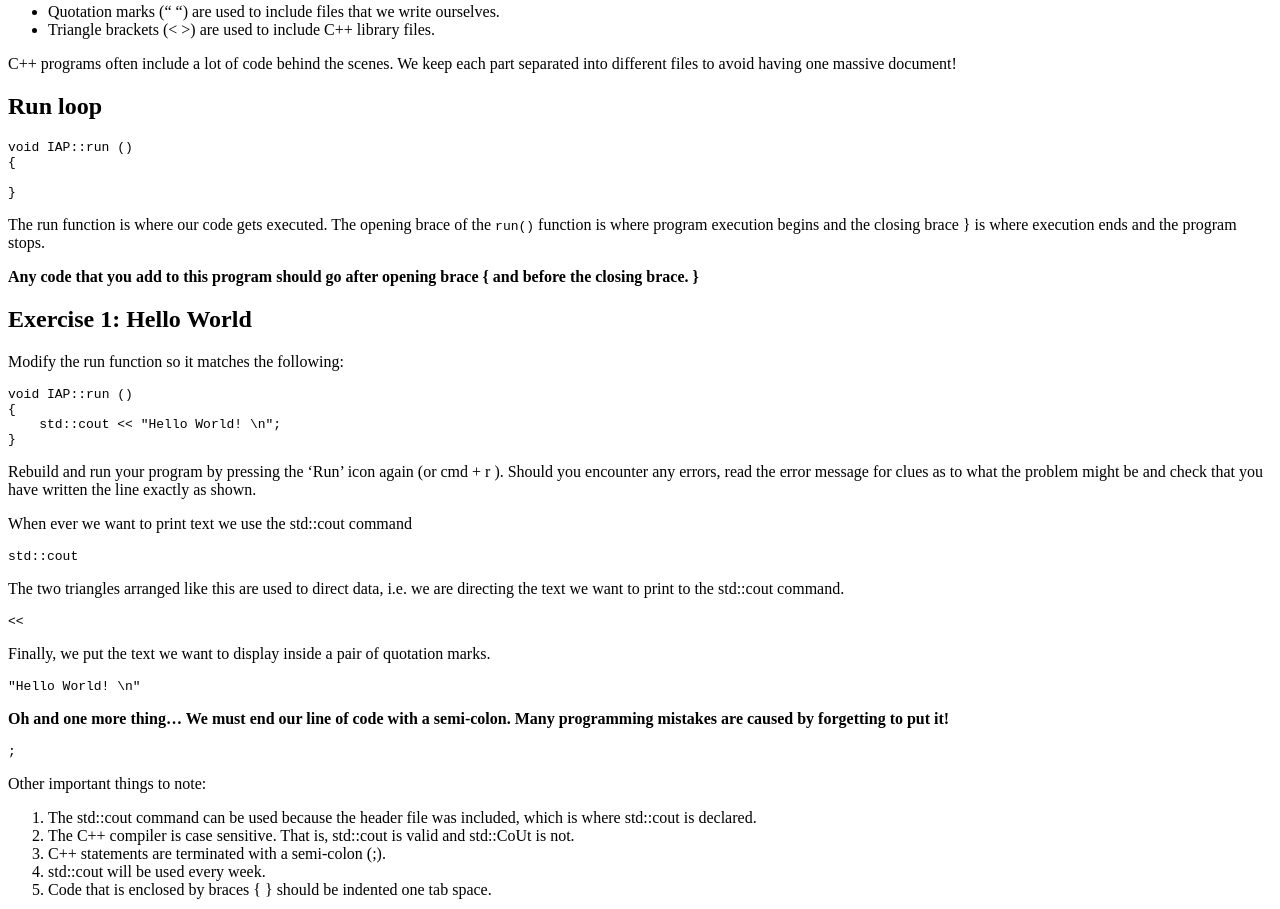
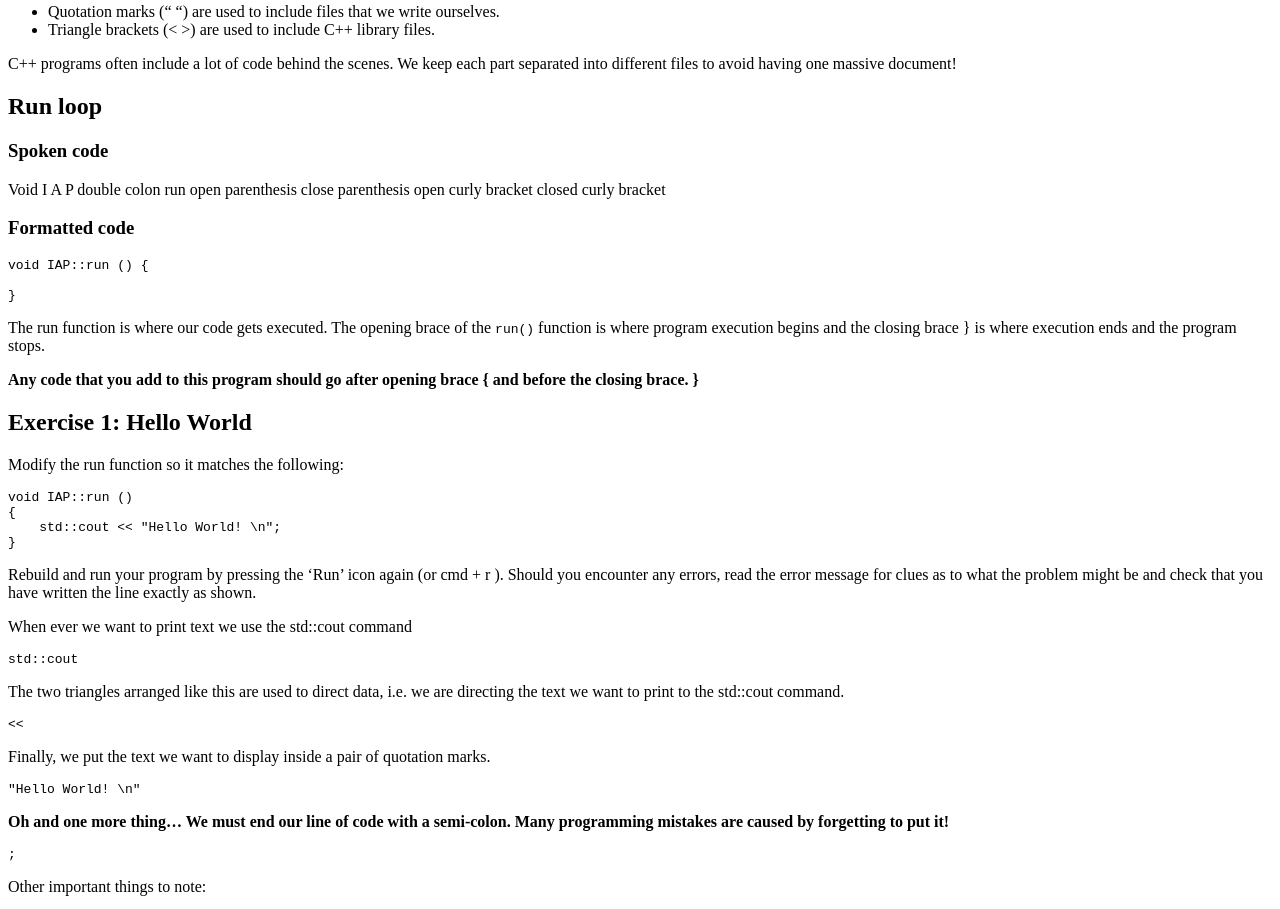
Before and after one commit to uweLukeChild/uweLukeChild, a plain HTML site: page practicals/P1.html in a window 1280 px wide. Shown: the part 888-1797 px from the top of the page. Drawn offline with Linux system fonts and the light colour scheme.

Commit message:
Spoken code testing

```diff
--- a/practicals/P1.html
+++ b/practicals/P1.html
@@ -54,8 +54,10 @@ If you accidentally double-click, close the separate window that will appear and
 </ul>
 <p>C++ programs often include a lot of code behind the scenes. We keep each part separated into different files to avoid having one massive document!</p>
 <h2 id="run-loop">Run loop</h2>
-<pre><code class="lang-cpp">void IAP::<span class="hljs-keyword">run</span><span class="bash"> ()
-</span>{
+<h3>Spoken code</h3>
+<p>Void I A P double colon run open parenthesis close parenthesis open curly bracket closed curly bracket</p>
+<h3>Formatted code</h3>
+<pre><code class="lang-cpp">void IAP::<span class="hljs-keyword">run</span><span class="bash"> () </span>{
 
 }
 </code></pre>
```
